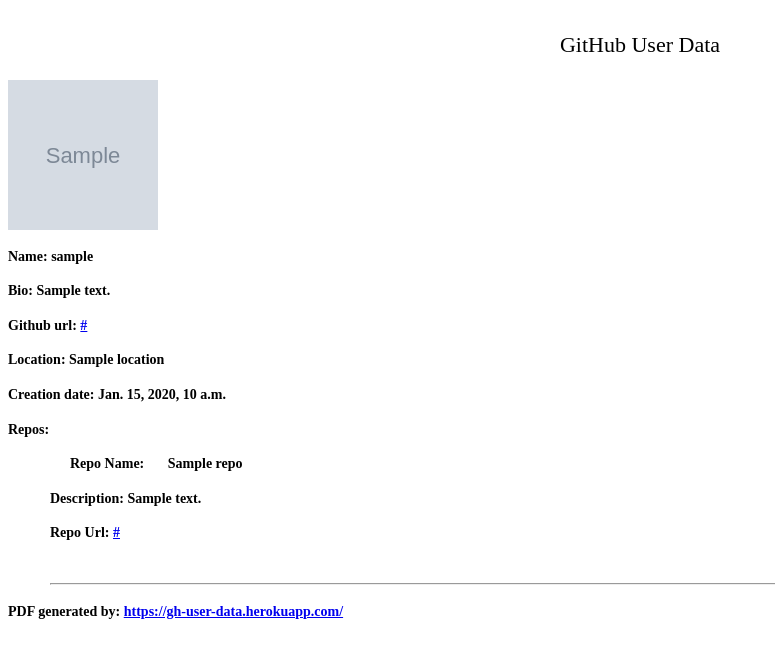
After one commit to Karm0s/GitHub-User-Data, a Django app: template github_user_data_app/templates/github_user_data_app/pdf/user_data.html in a window 1280 px wide. The commit adds this page. Shown: the top 658 px of the page, without its empty margins (0-775 px from the left). Run offline with Django 3.2, Linux system fonts and the light colour scheme; the template is opened without the code that fills it: most values are stand-ins (such as "Sample title", 1, 10 or a date in 2020); grey boxes marked "Sample" are stand-in pictures.

Commit message:
Added new feature: Exporting data to pdf.

```diff
--- /dev/null
+++ b/github_user_data_app/templates/github_user_data_app/pdf/user_data.html
@@ -0,0 +1,100 @@
+<!DOCTYPE HTML PUBLIC "-//W3C//DTD HTML 4.01 Transitional//EN" "http://www.w3.org/TR/html4/loose.dtd">
+<html>
+    <head>
+        <title>Title</title>
+        <style type="text/css">
+            body {
+                font-weight: 200;
+                font-size: 14px;
+            }
+            .header {
+                font-size: 20px;
+                font-weight: 100;
+                text-align: center;
+                color: #000000;
+            }
+            .title {
+                font-size: 22px;
+                font-weight: 100;
+                /* text-align: right;*/
+                padding: 10px 20px 0px 20px;
+            }
+            .title span {
+                color: #000000;
+            }
+            .details {
+                padding: 10px 20px 0px 20px;
+                text-align: left !important;
+                /*margin-left: 40%;*/
+            }
+            .hrItem {
+                border: none;
+                height: 1px;
+                /* Set the hr color */
+                color: #333; /* old IE */
+                background-color: #fff; /* Modern Browsers */
+            }
+            .repos{
+                margin: 0 0 0 3em;
+            }
+        </style>
+    </head>
+    <body>
+        <div class='wrapper'>
+            <div class='header'>
+                <p class='title'>GitHub User Data</p>
+            </div>
+        <div>
+<div>
+
+    <div>
+        <img src="{{user_data.avatar_url}}" width=150 height=150>
+    </div>
+
+    <div>
+        <h4><span class="highlight-text">Name:</span> {{user_data.login}}</h4>
+    </div>
+
+
+    <div>
+        <h4><span class="highlight-text">Bio:</span> {{user_data.bio}}</h4>
+    </div>
+
+
+    <div>
+        <h4><span class="highlight-text">Github url:</span> <a href=" {{user_data.html_url}}"> {{user_data.html_url}}</a> </h4>
+    </div>
+
+    <div>
+        <h4><span class="highlight-text">Location:</span> {{user_data.location}}</h4>
+    </div>
+
+    <div>
+        <h4><span class="highlight-text">Creation date:</span> {{user_data.created_at}}</h4>
+    </div>
+
+    <div>
+        <h4><span class="highlight-text">Repos:</span></h4>
+    </div>
+
+    {%for repo in repos_data%}
+        <div class="repos">
+        <div>
+            <h4><span class="highlight-text details">Repo Name:</span> {{repo.name}}</h4>
+        </div>
+        <div>
+            <h4><span class="highlight-text">Description:</span> {{repo.description}}</h4>
+        </div>
+        <div>
+            <h4><span class="highlight-text">Repo Url:</span> <a href="{{repo.html_url}}">{{repo.html_url}}</a></h4>
+        </div>
+        <br>
+        <hr>
+    </div>
+    {%endfor%}
+</div>
+    <div>
+        <h4>PDF generated by: <a href="https://gh-user-data.herokuapp.com/">https://gh-user-data.herokuapp.com/</a></h4>
+    </div>
+    </body>
+</html>
--- a/github_user_data_app/urls.py
+++ b/github_user_data_app/urls.py
@@ -4,4 +4,5 @@ from .views import *
 
 urlpatterns = [
     path('', IndexView.as_view()),
+    path('genPDF', GeneratePDF.as_view(), name="gen_pdf"),
 ]
```
Also changed, not shown: github_user_data_app/templates/github_user_data_app/index.html (+31 -16 lines), github_user_data_app/utils.py (added, +15 -0 lines), github_user_data_app/views.py (+19 -0 lines).
